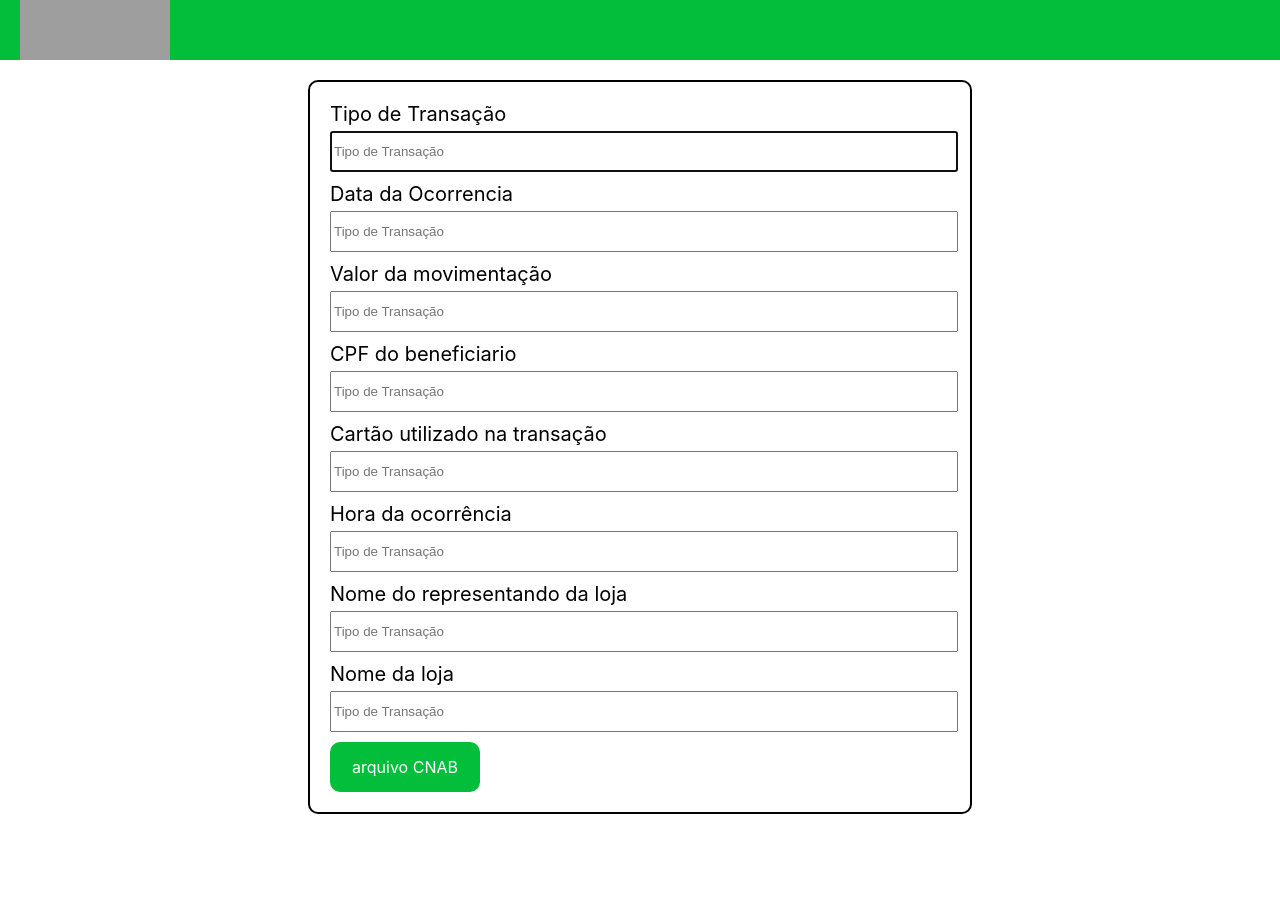
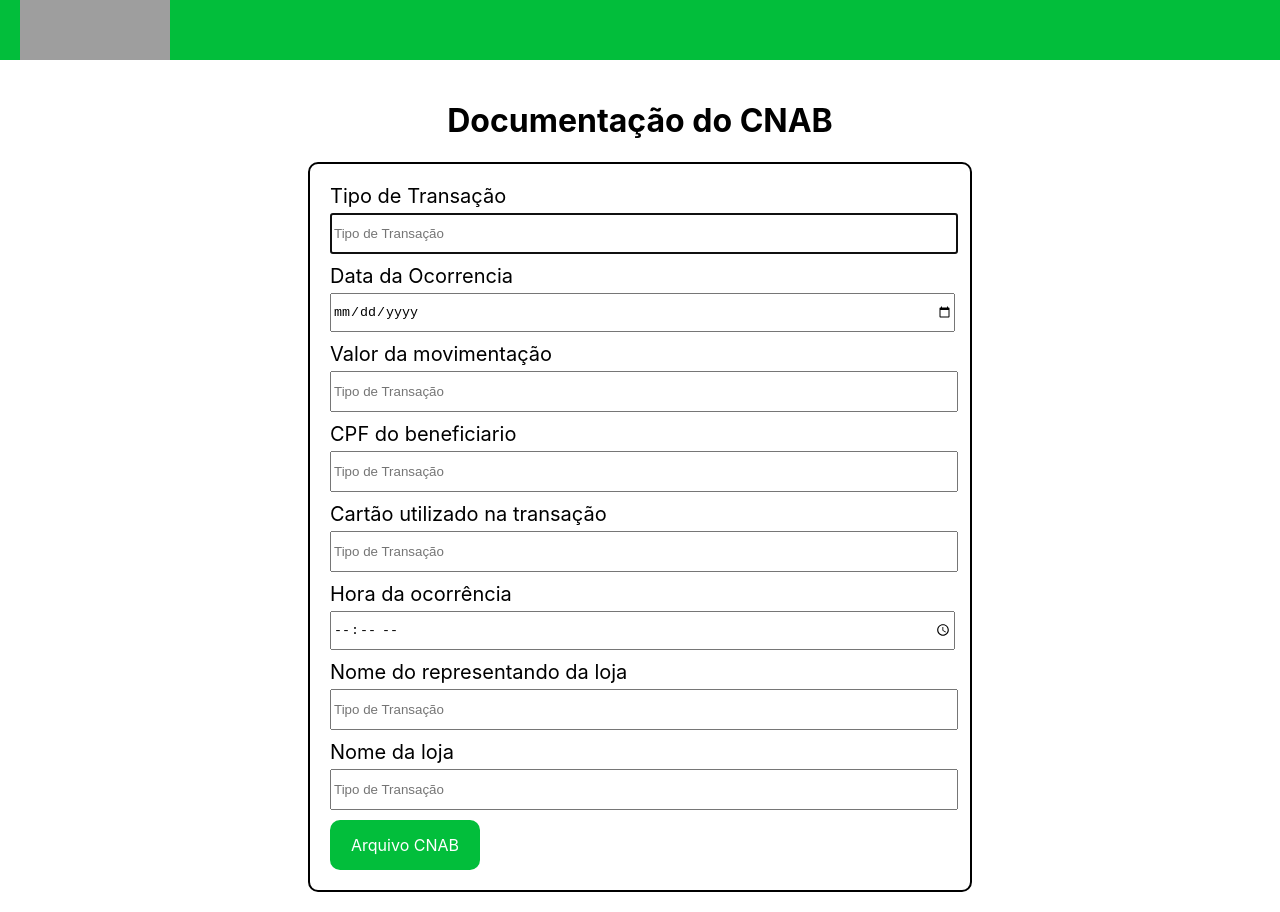
Before and after one commit to mercurio236/desafioByCoders, a React (Create React App) app in the folder banco/: page / in a window 1280 px wide. Before the commit the page ends 834 px from the top, so only its background shows below. Built offline with nearby package versions, Linux system fonts and the light colour scheme; grey boxes are pictures that could not be loaded.

Commit message:
Feito a mascar e upload de arquivos
Foi feito a mascara de cpf e feito o upload de arquivos

```diff
--- a/banco/src/Home/home.css
+++ b/banco/src/Home/home.css
@@ -7,6 +7,10 @@
     align-items: center;
     justify-content: center;
     display: flex;
+}
+
+.title{
+    text-align: center;
 }
 
 .form{
@@ -56,3 +60,9 @@ input[type='file']{
     height: 55px;
     position: relative;
 }
+
+.uploadContainer{
+    display: flex;
+    align-items: center;
+    gap: 10px;
+}
--- a/banco/src/Home/index.js
+++ b/banco/src/Home/index.js
@@ -1,45 +1,76 @@
-import React from "react";
+import { useState } from "react";
 import './home.css';
+import { cpfMask } from "../components/CPFMask/cpfmask";
+
 
 export default function Home() {
+    const [file, setFile] = useState([]);
+    const [cpf, setCpf] = useState();
 
+    function handleCpf(e) {
+        setCpf(cpfMask( e.target.value ))
+    }
 
+    const handleUploadFile = (e) => {
+        //setFile(files);
+        var reader = new FileReader();
+        const files = e.target.files[0];
+        reader.readAsText(files)
+        reader.onload = function (event) {
+            let fileContent = event.target.result;
+            const allLines = fileContent.split(/\r \n | \n/);
+            //setFile(allLines)
+            console.log(files)
+
+            allLines.forEach((line, indx) => {
+                console.log(`current-line ${line} line-index ${indx}`)
+                setFile({
+                    texto: line,
+                    index: indx,
+                    info: files.name
+                })
+            })
+        }
+
+    }
 
     return (
         <div className="containerHome">
+            <h1 className="title">Documentação do CNAB</h1>
             <div className="formOrg">
                 <form className="form">
                     <label className="labelInput">Tipo de Transação</label>
-                    <input className="input" placeholder="Tipo de Transação" autoFocus />
+                    <input type="text" className="input" placeholder="Tipo de Transação" autoFocus />
 
                     <label className="labelInput">Data da Ocorrencia</label>
-                    <input className="input" placeholder="Tipo de Transação" />
+                    <input type="date" className="input" placeholder="Tipo de Transação" />
 
                     <label className="labelInput">Valor da movimentação</label>
-                    <input className="input" placeholder="Tipo de Transação" />
+                    <input type="number" className="input" placeholder="Tipo de Transação" />
 
                     <label className="labelInput">CPF do beneficiario</label>
-                    <input className="input" placeholder="Tipo de Transação" />
+                    <input name="cpf" value={cpf} onChange={handleCpf} className="input" placeholder="Tipo de Transação" maxLength="14" />
 
                     <label className="labelInput">Cartão utilizado na transação</label>
-                    <input className="input" placeholder="Tipo de Transação" />
+                    <input type="number" className="input" placeholder="Tipo de Transação" />
 
                     <label className="labelInput">Hora da ocorrência</label>
-                    <input className="input" placeholder="Tipo de Transação" />
+                    <input type="time" className="input" placeholder="Tipo de Transação" />
 
                     <label className="labelInput">Nome do representando da loja</label>
-                    <input className="input" placeholder="Tipo de Transação" />
+                    <input type="text" className="input" placeholder="Tipo de Transação" />
 
                     <label className="labelInput">Nome da loja</label>
-                    <input className="input" placeholder="Tipo de Transação" />
+                    <input type="text" className="input" placeholder="Tipo de Transação" />
 
-                    <div className="upload">
-                        <label for="labelInput">arquivo CNAB</label>
-                        <input id="labelInput" type="file" accept="application/pdf" />
+                    <div className='uploadContainer'>
+                        <label className="upload" for="labelInput">Arquivo CNAB</label>
+                        <input onChange={handleUploadFile} id="labelInput" type="file" accept="application/txt" />
+                        {file.info}
                     </div>
-
                 </form>
             </div>
+
         </div>
     )
 }
--- /dev/null
+++ b/banco/src/components/CPFMask/cpfmask.js
@@ -0,0 +1,8 @@
+export const cpfMask = (value) =>{
+    return value
+    .replace(/\D/g, '')
+    .replace(/(\d{3})(\d)/, '$1.$2')
+    .replace(/(\d{3})(\d)/, '$1.$2')
+    .replace(/(\d{3})(\d{1,2})/, '$1-$2')
+    .replace(/(-\d{2})\d+?$/, '$1')
+}
```
Also changed, not shown: banco/src/assets/CNAB.txt (added).
